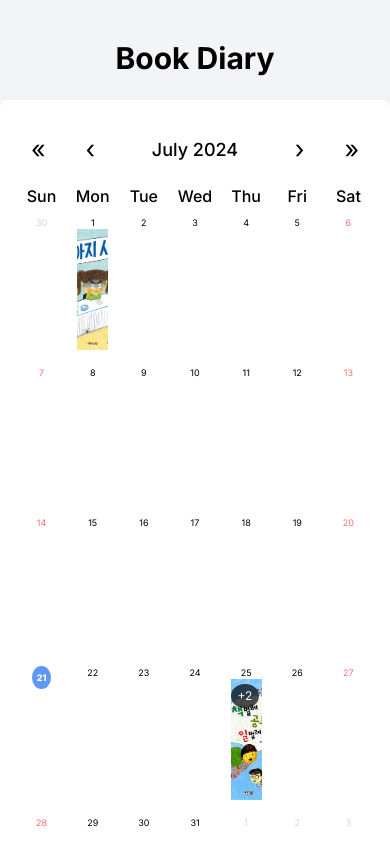
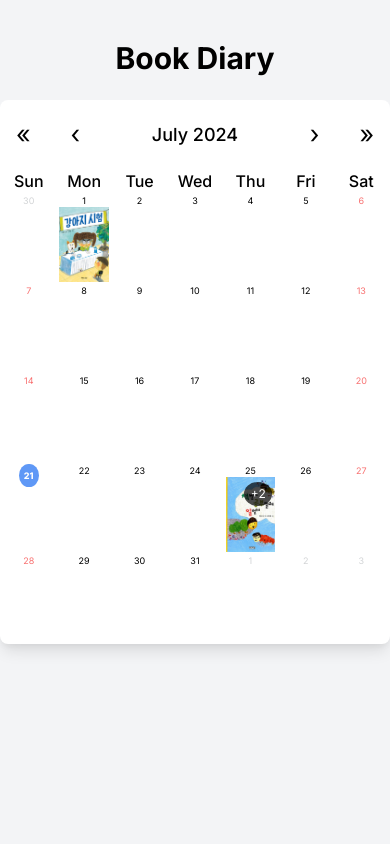
Before and after one commit to hwahyeon/book-diary, a Next.js app: page / in a window 390 px wide. Shown: the top 844 px of the page. Built offline with nearby package versions, Linux system fonts and the light colour scheme.

Commit message:
feat: Add media queries and Reduce padding in Calendar

```diff
--- a/src/components/Calendar.tsx
+++ b/src/components/Calendar.tsx
@@ -16,7 +16,7 @@ export const StyledCalendarWrapper = styled.div`
     border-radius: 0.5rem;
     box-shadow: 0 10px 15px -3px rgba(0, 0, 0, 0.1),
       0 4px 6px -2px rgba(0, 0, 0, 0.05);
-    padding: 1rem;
+    padding: 1px;
   }
 
   .react-calendar__navigation {
@@ -88,7 +88,7 @@ export const StyledCalendarWrapper = styled.div`
     display: flex;
     align-items: center;
     justify-content: center;
-    padding: 0.5rem;
+    padding: 1px;
     position: relative;
   }
 
@@ -100,6 +100,26 @@ export const StyledCalendarWrapper = styled.div`
   .react-calendar__navigation__label {
     font-weight: 500;
     font-size: 18px;
+  }
+
+  @media (max-width: 768px) {
+    .react-calendar__tile {
+      height: 6rem;
+      width: 6rem;
+    }
+    .react-calendar__month-view__days__day {
+      min-height: 120px;
+    }
+  }
+
+  @media (max-width: 480px) {
+    .react-calendar__tile {
+      height: 4rem;
+      width: 4rem;
+    }
+    .react-calendar__month-view__days__day {
+      min-height: 90px;
+    }
   }
 `;
 
```
